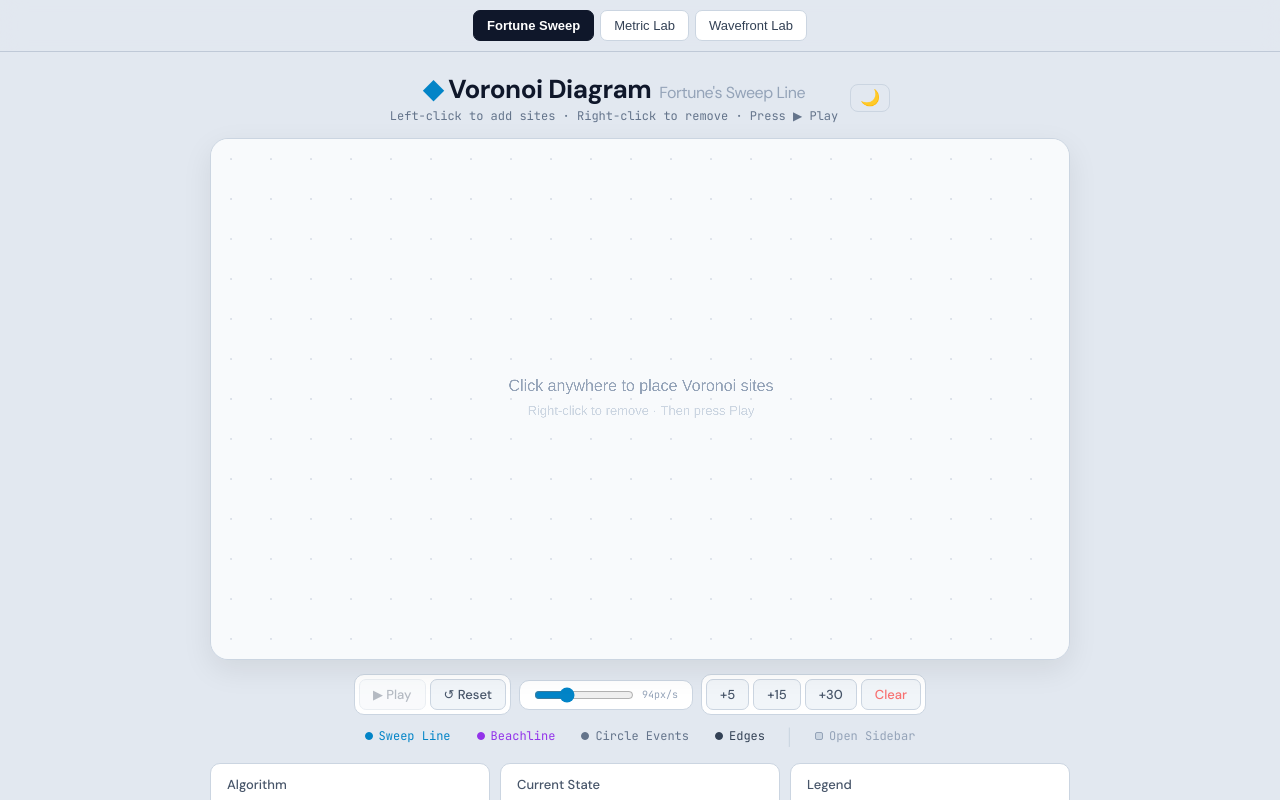
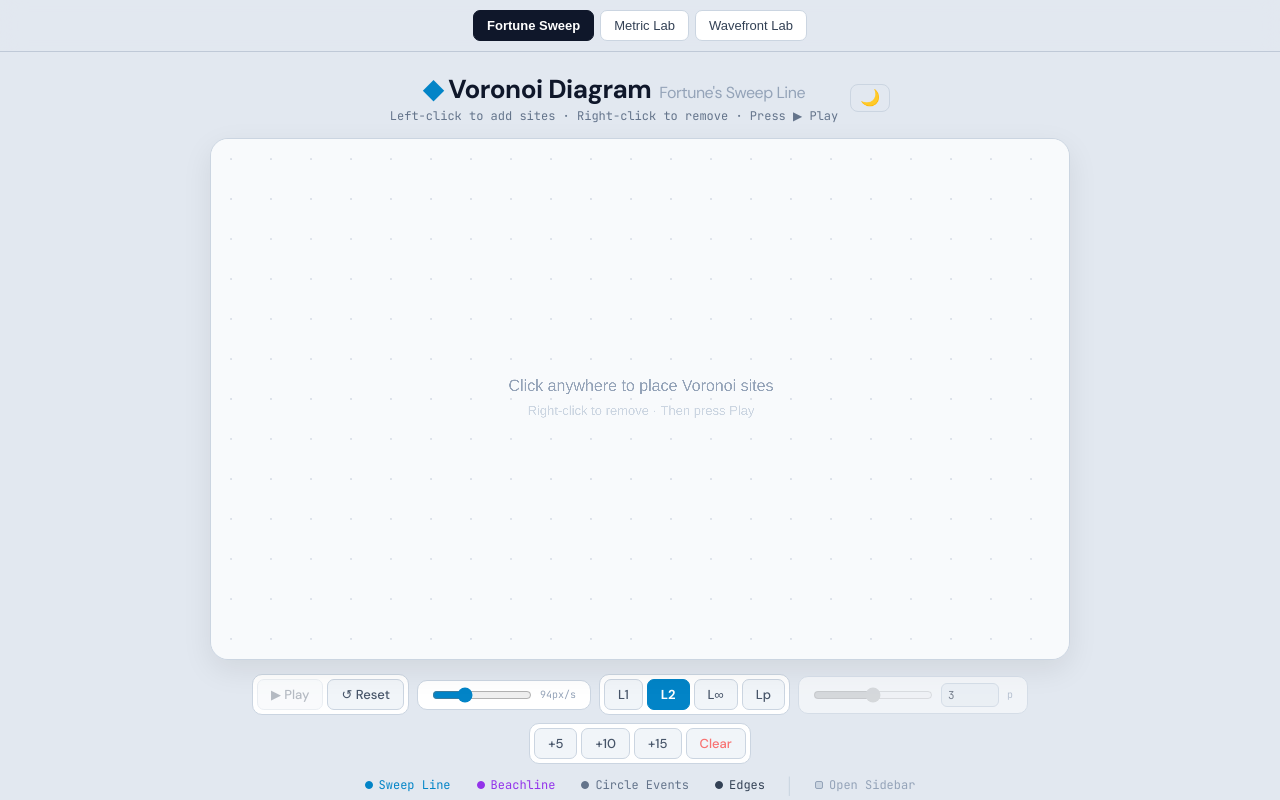
Before and after one commit to nedcut/voronoi-fortune-simulator, a React (Vite) app: page / in a window 1280 px wide. Shown: the top 800 px of the page. Built offline with nearby package versions, Linux system fonts and the light colour scheme.

Commit message:
Unify diagram controls across tabs

```diff
--- a/src/App.jsx
+++ b/src/App.jsx
@@ -4,6 +4,9 @@ import { DEFAULT_DIAGRAM_MODE_ID, DIAGRAM_MODES } from "./diagramModes.js";
 export default function App() {
   const [activeModeId, setActiveModeId] = useState(DEFAULT_DIAGRAM_MODE_ID);
   const [sites, setSites] = useState([]);
+  const [metric, setMetric] = useState("l2");
+  const [customP, setCustomP] = useState(3);
+  const [customPInput, setCustomPInput] = useState("3");
   const activeMode = useMemo(
     () => DIAGRAM_MODES.find(mode => mode.id === activeModeId) ?? DIAGRAM_MODES[0],
     [activeModeId],
@@ -47,7 +50,16 @@ export default function App() {
           );
         })}
       </nav>
-      <ActiveComponent sites={sites} setSites={setSites} />
+      <ActiveComponent
+        sites={sites}
+        setSites={setSites}
+        metric={metric}
+        setMetric={setMetric}
+        customP={customP}
+        setCustomP={setCustomP}
+        customPInput={customPInput}
+        setCustomPInput={setCustomPInput}
+      />
     </div>
   );
 }
--- a/src/MetricLab.jsx
+++ b/src/MetricLab.jsx
@@ -287,13 +287,28 @@ function drawMetricDiagram(ctx, sites, metricP, metricLayer) {
   ctx.restore();
 }
 
-export default function MetricLab({ sites: controlledSites, setSites: setControlledSites } = {}) {
+export default function MetricLab({
+  sites: controlledSites,
+  setSites: setControlledSites,
+  metric: controlledMetric,
+  setMetric: setControlledMetric,
+  customP: controlledCustomP,
+  setCustomP: setControlledCustomP,
+  customPInput: controlledCustomPInput,
+  setCustomPInput: setControlledCustomPInput,
+} = {}) {
   const [localSites, setLocalSites] = useState([]);
   const sites = controlledSites ?? localSites;
   const setSites = setControlledSites ?? setLocalSites;
-  const [metric, setMetric] = useState("l2");
-  const [customP, setCustomP] = useState(3);
-  const [customPInput, setCustomPInput] = useState("3");
+  const [localMetric, setLocalMetric] = useState("l2");
+  const [localCustomP, setLocalCustomP] = useState(3);
+  const [localCustomPInput, setLocalCustomPInput] = useState("3");
+  const metric = controlledMetric ?? localMetric;
+  const setMetric = setControlledMetric ?? setLocalMetric;
+  const customP = controlledCustomP ?? localCustomP;
+  const setCustomP = setControlledCustomP ?? setLocalCustomP;
+  const customPInput = controlledCustomPInput ?? localCustomPInput;
+  const setCustomPInput = setControlledCustomPInput ?? setLocalCustomPInput;
   const canvasRef = useRef(null);
   const dragging = useRef(null);
   const dpr = typeof window !== "undefined" ? window.devicePixelRatio || 1 : 1;
@@ -395,10 +410,10 @@ export default function MetricLab({ sites: controlledSites, setSites: setControl
     if (dragging.current) setTimeout(() => { dragging.current = null; }, 0);
   }, []);
 
-  const addRandom = useCallback(() => {
+  const addRandom = useCallback(count => {
     setSites(current => {
       const next = [...current];
-      for (let i = 0; i < 5; i++) {
+      for (let i = 0; i < count; i++) {
         next.push({
           x: 50 + Math.random() * (CANVAS_WIDTH - 100),
           y: 50 + Math.random() * (CANVAS_HEIGHT - 100),
@@ -485,7 +500,9 @@ export default function MetricLab({ sites: controlledSites, setSites: setControl
             <span style={{fontSize:10,color:"#64748b",fontFamily:"'JetBrains Mono',monospace"}}>p</span>
           </div>
           <div style={{display:"flex",gap:4,background:"#ffffff",borderRadius:10,padding:4,border:"1px solid #cbd5e1",alignItems:"center"}}>
-            <button onClick={addRandom} style={buttonStyle(false)}>+5</button>
+            <button onClick={() => addRandom(5)} style={buttonStyle(false)}>+5</button>
+            <button onClick={() => addRandom(10)} style={buttonStyle(false)}>+10</button>
+            <button onClick={() => addRandom(15)} style={buttonStyle(false)}>+15</button>
             <button onClick={() => setSites([])} style={{...buttonStyle(false),color:"#dc2626"}}>Clear</button>
           </div>
         </div>
--- a/src/VoronoiVisualizer.jsx
+++ b/src/VoronoiVisualizer.jsx
@@ -10,6 +10,15 @@ import {
 import { clamp, distance, nearlySamePoint, roundCoord, samePoint } from "./geometry.js";
 
 const ANIMATION_EDGE_BORDER = 4;
+const METRICS = [
+  { id: "l1", label: "L1", p: 1 },
+  { id: "l2", label: "L2", p: 2 },
+  { id: "linf", label: "L∞", p: Infinity },
+  { id: "custom", label: "Lp", p: null },
+];
+const MIN_CUSTOM_P = -10;
+const MAX_CUSTOM_P = 16;
+const ZERO_P_GAP = 0.1;
 
 /*
  * ═══════════════════════════════════════════════════════════════════════════
@@ -882,6 +891,16 @@ function appendSites(existing, candidates, minDistance = 8) {
     if (!tooClose) next.push(candidate);
   }
   return next;
+}
+
+function normalizeCustomP(value) {
+  if (value === Infinity) return value;
+  if (Math.abs(value) >= ZERO_P_GAP) return value;
+  return value < 0 ? -ZERO_P_GAP : ZERO_P_GAP;
+}
+
+function formatP(value) {
+  return Number.isInteger(value) ? `${value}` : value.toFixed(1);
 }
 
 function completeAlgorithm(algo, W) {
@@ -2399,7 +2418,16 @@ function StructuresSidebar({
 }
 
 // ─── Component ──────────────────────────────────────────────────────────────
-export default function VoronoiVisualizer({ sites: controlledSites, setSites: setControlledSites } = {}) {
+export default function VoronoiVisualizer({
+  sites: controlledSites,
+  setSites: setControlledSites,
+  metric: controlledMetric,
+  setMetric: setControlledMetric,
+  customP: controlledCustomP,
+  setCustomP: setControlledCustomP,
+  customPInput: controlledCustomPInput,
+  setCustomPInput: setControlledCustomPInput,
+} = {}) {
   const [localSites, setLocalSites] = useState([]);
   const sites = controlledSites ?? localSites;
   const setSites = setControlledSites ?? setLocalSites;
@@ -2407,6 +2435,15 @@ export default function VoronoiVisualizer({ sites: controlledSites, setSites: se
   const [playing, setPlaying] = useState(false);
   const [hud, setHud] = useState(() => makeHudState(null, 0));
   const [speed, setSpeed] = useState(30);
+  const [localMetric, setLocalMetric] = useState("l2");
+  const [localCustomP, setLocalCustomP] = useState(3);
+  const [localCustomPInput, setLocalCustomPInput] = useState("3");
+  const metric = controlledMetric ?? localMetric;
+  const setMetric = setControlledMetric ?? setLocalMetric;
+  const customP = controlledCustomP ?? localCustomP;
+  const setCustomP = setControlledCustomP ?? setLocalCustomP;
+  const customPInput = controlledCustomPInput ?? localCustomPInput;
+  const setCustomPInput = setControlledCustomPInput ?? setLocalCustomPInput;
   const [showSweep, setShowSweep] = useState(true);
   const [showBeach, setShowBeach] = useState(true);
   const [showCircles, setShowCircles] = useState(true);
@@ -2785,6 +2822,9 @@ export default function VoronoiVisualizer({ sites: controlledSites, setSites: se
   },[]);
 
   const dpr=typeof window!=="undefined"?(window.devicePixelRatio||1):1;
+  const selectedMetric = METRICS.find(item => item.id === metric) ?? METRICS[1];
+  const metricP = selectedMetric.p ?? customP;
+  const metricLabel = selectedMetric.label === "Lp" ? `L${formatP(customP)}` : selectedMetric.label;
   const eventHistory = alg.current ? alg.current.getEventHistory() : [];
   const canStepToPreviousEvent = (mode === "animate" || mode === "done") &&
     !playing &&
@@ -2797,6 +2837,22 @@ export default function VoronoiVisualizer({ sites: controlledSites, setSites: se
     border:"1px solid "+(acc?theme.btnAccBorder:theme.btnBorder),borderRadius:7,padding:"6px 13px",cursor:"pointer",
     fontSize:13,fontFamily:"'DM Sans',sans-serif",fontWeight:acc?700:500,transition:"all 0.15s",
   });
+  const commitCustomP = useCallback(value => {
+    const parsed = Number(value);
+    const normalized = Number.isFinite(parsed)
+      ? normalizeCustomP(Math.min(MAX_CUSTOM_P, Math.max(MIN_CUSTOM_P, parsed)))
+      : customP;
+    setCustomP(normalized);
+    setCustomPInput(formatP(normalized));
+  }, [customP]);
+  const updateCustomP = useCallback(value => {
+    setMetric("custom");
+    setCustomPInput(value);
+    if (value === "" || value === "-" || value === "." || value === "-.") return;
+    const parsed = Number(value);
+    if (!Number.isFinite(parsed)) return;
+    setCustomP(normalizeCustomP(Math.min(MAX_CUSTOM_P, Math.max(MIN_CUSTOM_P, parsed))));
+  }, []);
   const sidebarButtonLabel = showPanel ? "Hide Sidebar" : "Open Sidebar";
   const layoutMaxWidth = isDockedSidebar ? Math.max(1360, dockedSidebarWidth + 920) : 980;
   const stageMaxWidth = CANVAS_WIDTH;
@@ -2874,11 +2930,47 @@ export default function VoronoiVisualizer({ sites: controlledSites, setSites: se
               <span style={{fontSize:10,color:theme.textDimmer,fontFamily:"'JetBrains Mono',monospace"}}>{Math.round(pxPerSec(speed))}px/s</span>
             </div>
 
+            <div style={pS}>
+              {METRICS.map(item => (
+                <button key={item.id} onClick={() => setMetric(item.id)} style={bS(metric === item.id)}>
+                  {item.label}
+                </button>
+              ))}
+            </div>
+
+            <div style={{...pS,padding:"6px 14px",gap:8,opacity:metric === "custom" ? 1 : 0.55}}>
+              <input
+                type="range"
+                min={MIN_CUSTOM_P}
+                max={MAX_CUSTOM_P}
+                step={0.1}
+                value={customP}
+                onChange={event => {
+                  updateCustomP(event.target.value);
+                  setCustomPInput(formatP(Number(event.target.value)));
+                }}
+                disabled={metric !== "custom"}
+                style={{width:120,accentColor:theme.accent,cursor:metric === "custom" ? "pointer" : "default"}}
+              />
+              <input
+                type="number"
+                min={MIN_CUSTOM_P}
+                max={MAX_CUSTOM_P}
+                step={0.1}
+                value={customPInput}
+                onChange={event => updateCustomP(event.target.value)}
+                onBlur={event => commitCustomP(event.target.value)}
+                onFocus={() => setMetric("custom")}
+                style={{width:58,border:`1px solid ${theme.panelBorder}`,borderRadius:6,padding:"4px 6px",fontSize:11,color:theme.text,fontFamily:"'JetBrains Mono',monospace",background:theme.btnBg}}
+              />
+              <span style={{fontSize:10,color:theme.textDimmer,fontFamily:"'JetBrains Mono',monospace"}}>p</span>
+            </div>
+
             {mode==="place"&&(
               <div style={pS}>
                 <button onClick={()=>addR(5)} style={bS(false)}>+5</button>
+                <button onClick={()=>addR(10)} style={bS(false)}>+10</button>
                 <button onClick={()=>addR(15)} style={bS(false)}>+15</button>
-                <button onClick={()=>addR(30)} style={bS(false)}>+30</button>
                 <button onClick={clear} style={bS(false,true)}>Clear</button>
               </div>
             )}
@@ -2910,7 +3002,8 @@ export default function VoronoiVisualizer({ sites: controlledSites, setSites: se
           <div style={{marginTop:16,maxWidth:stageMaxWidth,width:"100%",display:"grid",gridTemplateColumns:"repeat(auto-fit, minmax(220px, 1fr))",gap:10,
             fontFamily:"'JetBrains Mono',monospace",fontSize:12}}>
             {[
-              ["Algorithm",[["Type","Fortune's sweep"],["Direction","Left → Right"],["Complexity","O(n log n)"],["Beachline","Parabolic arcs"]]],
+              ["Algorithm",[["Type","Fortune's sweep"],["Direction","Left → Right"],["Complexity","O(n log n)"],["Sweep metric","Euclidean"]]],
+              ["Metric Context",[["Selected",metricLabel],["p",metricP === Infinity ? "infinity" : `${metricP}`],["Used by","Metric/Wavefront labs"],["Fortune edges","Euclidean"]]],
               ["Current State",[["Sites",`${sites.length}`],["Events processed",`${hud.stepCount??"—"}`],["Events queued",`${hud.queueLength??"—"}`],["Vertices found",`${hud.vertices??"—"}`]]],
               ["Legend",[["┃ blue","Sweep line (continuous)"],["~ colored","Beachline parabolas"],["◯ gray","Circle events → vertices"],["━ white","Voronoi cell edges"]]],
             ].map(([title,rows])=>(
--- a/src/WavefrontLab.jsx
+++ b/src/WavefrontLab.jsx
@@ -18,6 +18,9 @@ const SAMPLE_SIZE = 1;
 const DEFAULT_START_RADIUS = 0;
 const DEFAULT_SPEED = 1;
 const MIN_FINISH_TIME = 80;
+const MIN_CUSTOM_P = -10;
+const MAX_CUSTOM_P = 16;
+const ZERO_P_GAP = 0.1;
 
 function colorForSite(index) {
   return SITE_COLORS[index % SITE_COLORS.length];
@@ -46,6 +49,12 @@ function getScratchCanvas() {
 
 function formatNumber(value) {
   return Number.isInteger(value) ? `${value}` : value.toFixed(1);
+}
+
+function normalizeCustomP(value) {
+  if (value === Infinity) return value;
+  if (Math.abs(value) >= ZERO_P_GAP) return value;
+  return value < 0 ? -ZERO_P_GAP : ZERO_P_GAP;
 }
 
 function getSiteControl(controls, index) {
@@ -280,13 +289,29 @@ function drawWavefront(ctx, sites, controls, p, time, highlightedSiteIndex = nul
   ctx.restore();
 }
 
-export default function WavefrontLab({ sites: controlledSites, setSites: setControlledSites } = {}) {
+export default function WavefrontLab({
+  sites: controlledSites,
+  setSites: setControlledSites,
+  metric: controlledMetric,
+  setMetric: setControlledMetric,
+  customP: controlledCustomP,
+  setCustomP: setControlledCustomP,
+  customPInput: controlledCustomPInput,
+  setCustomPInput: setControlledCustomPInput,
+} = {}) {
   const [localSites, setLocalSites] = useState([]);
   const sites = controlledSites ?? localSites;
   const setSites = setControlledSites ?? setLocalSites;
   const [controls, setControls] = useState([]);
-  const [metric, setMetric] = useState("l2");
-  const [customP, setCustomP] = useState(3);
+  const [localMetric, setLocalMetric] = useState("l2");
+  const [localCustomP, setLocalCustomP] = useState(3);
+  const [localCustomPInput, setLocalCustomPInput] = useState("3");
+  const metric = controlledMetric ?? localMetric;
+  const setMetric = setControlledMetric ?? setLocalMetric;
+  const customP = controlledCustomP ?? localCustomP;
+  const setCustomP = setControlledCustomP ?? setLocalCustomP;
+  const customPInput = controlledCustomPInput ?? localCustomPInput;
+  const setCustomPInput = setControlledCustomPInput ?? setLocalCustomPInput;
   const [time, setTime] = useState(0);
   const [playing, setPlaying] = useState(false);
   const [hoveredSiteIndex, setHoveredSiteIndex] = useState(null);
@@ -302,6 +327,24 @@ export default function WavefrontLab({ sites: controlledSites, setSites: setCont
   const metricP = selectedMetric.p ?? customP;
   const wavefrontField = useMemo(() => buildWavefrontField(sites, controls, metricP), [sites, controls, metricP]);
   const finishTime = wavefrontField.finishTime;
+
+  const commitCustomP = useCallback(value => {
+    const parsed = Number(value);
+    const normalized = Number.isFinite(parsed)
+      ? normalizeCustomP(Math.min(MAX_CUSTOM_P, Math.max(MIN_CUSTOM_P, parsed)))
+      : customP;
+    setCustomP(normalized);
+    setCustomPInput(formatNumber(normalized));
+  }, [customP]);
+
+  const updateCustomP = useCallback(value => {
+    setMetric("custom");
+    setCustomPInput(value);
+    if (value === "" || value === "-" || value === "." || value === "-.") return;
+    const parsed = Number(value);
+    if (!Number.isFinite(parsed)) return;
+    setCustomP(normalizeCustomP(Math.min(MAX_CUSTOM_P, Math.max(MIN_CUSTOM_P, parsed))));
+  }, []);
 
   useEffect(() => {
     setControls(current => normalizeControls(current, sites.length));
@@ -339,6 +382,18 @@ export default function WavefrontLab({ sites: controlledSites, setSites: setCont
   useEffect(() => {
     setTime(current => Math.min(current, finishTime));
   }, [finishTime]);
+
+  useEffect(() => {
+    const handler = event => {
+      if (event.target.tagName === "INPUT") return;
+      if (event.key !== " ") return;
+      event.preventDefault();
+      previousFrame.current = 0;
+      setPlaying(current => !current);
+    };
+    window.addEventListener("keydown", handler);
+    return () => window.removeEventListener("keydown", handler);
+  }, []);
 
   const canvasPoint = useCallback(event => {
     const rect = canvasRef.current.getBoundingClientRect();
@@ -412,6 +467,19 @@ export default function WavefrontLab({ sites: controlledSites, setSites: setCont
     if (dragging.current) setTimeout(() => { dragging.current = null; }, 0);
   }, []);
 
+  const addRandom = useCallback(count => {
+    setSites(current => {
+      const next = [...current];
+      for (let i = 0; i < count; i++) {
+        next.push({
+          x: 50 + Math.random() * (CANVAS_WIDTH - 100),
+          y: 50 + Math.random() * (CANVAS_HEIGHT - 100),
+        });
+      }
+      return next;
+    });
+  }, [setSites]);
+
   const updateControl = useCallback((siteIndex, key, value) => {
     const parsed = Number(value);
     if (!Number.isFinite(parsed)) return;
@@ -479,7 +547,7 @@ export default function WavefrontLab({ sites: controlledSites, setSites: setCont
 
         <div style={{marginTop:14,display:"flex",gap:8,flexWrap:"wrap",justifyContent:"center",alignItems:"center"}}>
           <div style={{display:"flex",gap:4,background:"#ffffff",borderRadius:10,padding:4,border:"1px solid #cbd5e1",alignItems:"center"}}>
-            <button onClick={() => setPlaying(current => !current)} style={buttonStyle(playing)}>
+            <button onClick={() => { previousFrame.current = 0; setPlaying(current => !current); }} style={buttonStyle(playing)}>
               {playing ? "Pause" : "Play"}
             </button>
             <button onClick={() => { setPlaying(false); setTime(0); }} style={buttonStyle(false)}>Reset</button>
@@ -509,18 +577,35 @@ export default function WavefrontLab({ sites: controlledSites, setSites: setCont
           <div style={{display:"flex",gap:8,background:"#ffffff",borderRadius:10,padding:"6px 14px",border:"1px solid #cbd5e1",alignItems:"center",opacity:metric === "custom" ? 1 : 0.55}}>
             <input
               type="range"
-              min={0.2}
-              max={8}
+              min={MIN_CUSTOM_P}
+              max={MAX_CUSTOM_P}
               step={0.1}
               value={customP}
               onChange={event => {
-                setMetric("custom");
-                setCustomP(Number(event.target.value));
+                updateCustomP(event.target.value);
+                setCustomPInput(formatNumber(Number(event.target.value)));
               }}
               disabled={metric !== "custom"}
-              style={{width:100,accentColor:"#ca8a04",cursor:metric === "custom" ? "pointer" : "default"}}
+              style={{width:120,accentColor:"#ca8a04",cursor:metric === "custom" ? "pointer" : "default"}}
             />
-            <span style={{fontSize:10,color:"#64748b",fontFamily:"'JetBrains Mono',monospace"}}>p={formatNumber(customP)}</span>
+            <input
+              type="number"
+              min={MIN_CUSTOM_P}
+              max={MAX_CUSTOM_P}
+              step={0.1}
+              value={customPInput}
+              onChange={event => updateCustomP(event.target.value)}
+              onBlur={event => commitCustomP(event.target.value)}
+              onFocus={() => setMetric("custom")}
+              style={{width:58,border:"1px solid #cbd5e1",borderRadius:6,padding:"4px 6px",fontSize:11,color:"#334155",fontFamily:"'JetBrains Mono',monospace"}}
+            />
+            <span style={{fontSize:10,color:"#64748b",fontFamily:"'JetBrains Mono',monospace"}}>p</span>
+          </div>
+          <div style={{display:"flex",gap:4,background:"#ffffff",borderRadius:10,padding:4,border:"1px solid #cbd5e1",alignItems:"center"}}>
+            <button onClick={() => addRandom(5)} style={buttonStyle(false)}>+5</button>
+            <button onClick={() => addRandom(10)} style={buttonStyle(false)}>+10</button>
+            <button onClick={() => addRandom(15)} style={buttonStyle(false)}>+15</button>
+            <button onClick={() => { setPlaying(false); setTime(0); setHoveredSiteIndex(null); setSites([]); }} style={{...buttonStyle(false),color:"#dc2626"}}>Clear</button>
           </div>
         </div>
 
```
